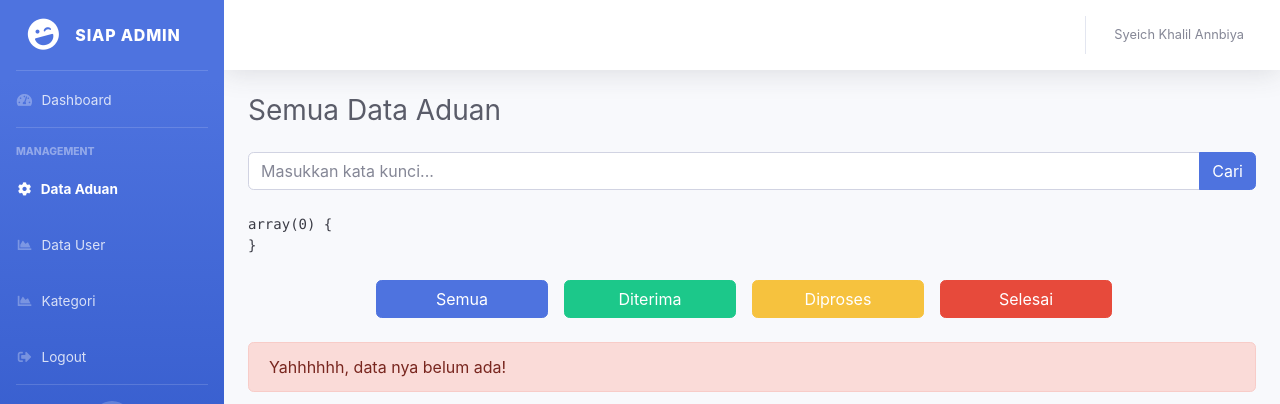
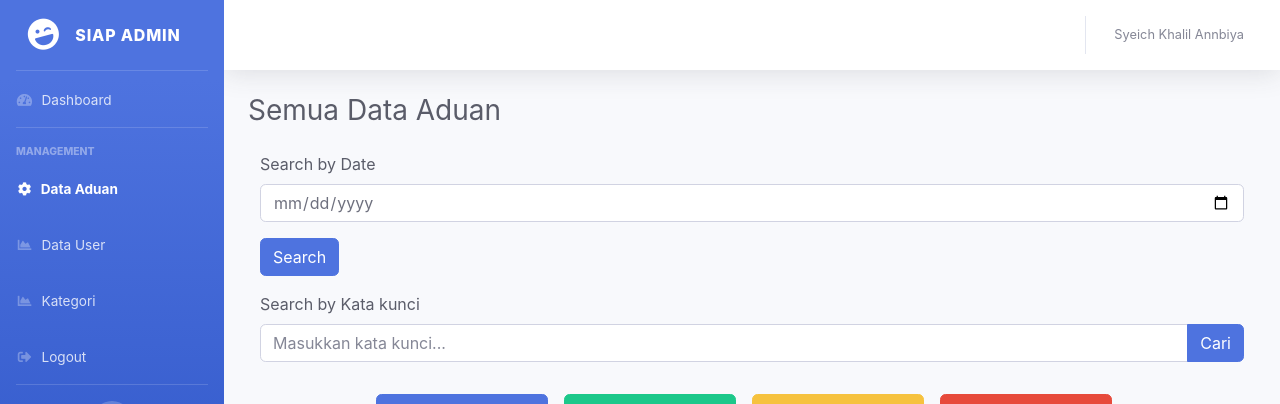
Before and after one commit to khalilannbiya/siap, a CodeIgniter app: page /database/complaint/index/selesai in a window 1280 px wide. Shown: the top 404 px of the page. Run offline with CodeIgniter, Linux system fonts and the light colour scheme; a user stored in the database is signed in; data comes from the database, SQL or seed files in the repository; tables that the repository leaves empty or names only in its code hold one stand-in row (values such as "Sample post").

Commit message:
ubah time to date

```diff
--- a/application/controllers/Complaint.php
+++ b/application/controllers/Complaint.php
@@ -28,6 +28,8 @@
 			$data['complaints'] = $this->ModelComplaint->searchAduanByKeyword();
 		} elseif ($status) {
 			$data['complaints'] = $this->ModelComplaint->searchByButtonStatus($status);
+		} elseif ($this->input->post('date')) {
+			$data['complaints'] = $this->ModelComplaint->searchByDate();
 		} else {
 			$data['complaints'] = $this->ModelComplaint->getAllDataAduan();
 		}
--- a/application/models/ModelComplaint.php
+++ b/application/models/ModelComplaint.php
@@ -184,6 +184,22 @@
     return $query;
   }
 
+  public function searchByDate()
+  {
+    $stringtotime = strtotime($this->input->post('date', true));
+    $date = date("d-m-Y", $stringtotime);
+
+    $this->db->select('reporting.id_aduan, user.name, user.email, user.no_hp, user.address, user.nik, categories.categories, reporting.judul, reporting.body, reporting.kode_unik, reporting.status, reporting.date_created');
+    $this->db->from('reporting');
+    $this->db->join('user', 'reporting.user_id = user.id_user');
+    $this->db->join('categories', 'reporting.categories_id = categories.id_categories');
+    $this->db->like('reporting.date_created', $date);
+    $this->db->order_by('id_aduan', 'DESC');
+    $query = $this->db->get()->result_array();
+
+    return $query;
+  }
+
   public function getDataAduanByCode($unic)
   {
     $this->db->select('reporting.id_aduan, user.id_user, user.name, , user.email, user.no_hp, user.address, user.nik, categories.categories, reporting.judul, reporting.body, reporting.kode_unik, reporting.status, reporting.date_created');
--- a/application/views/admin/all.php
+++ b/application/views/admin/all.php
@@ -14,7 +14,15 @@
   </div>
 
   <div class="row-sm mb-4">
-    <form action="<?= base_url(); ?>complaint" method="POST">
+    <form action="<?= base_url(); ?>complaint" method="post" class="col">
+      <div class="form-group">
+        <label for="date" class="text-dark">Search by Date</label>
+        <input type="date" name="date" id="date" class="form-control mb-3" placeholder="Cari by Date">
+        <button type="submit" class="btn btn-primary" name="submit">Search</button>
+      </div>
+    </form>
+    <form action="<?= base_url(); ?>complaint" method="POST" class="col">
+      <label for="date" class="text-dark">Search by Kata kunci</label>
       <div class="input-group mb-3">
         <input type="text" name="keyword" class="form-control" placeholder="Masukkan kata kunci..." aria-label="Recipient's username" aria-describedby="button-addon2">
         <div class="input-group-append">
@@ -22,13 +30,9 @@
         </div>
       </div>
     </form>
+
   </div>
 
-  <?php
-  echo '<pre>';
-  var_dump($complaints);
-  echo '</pre>';
-  ?>
 
   <div class="row justify-content-center mb-4">
     <a href="<?= base_url(); ?>complaint" class="col-md-2 mr-3 mt-2 btn btn-primary">Semua</a>
```
